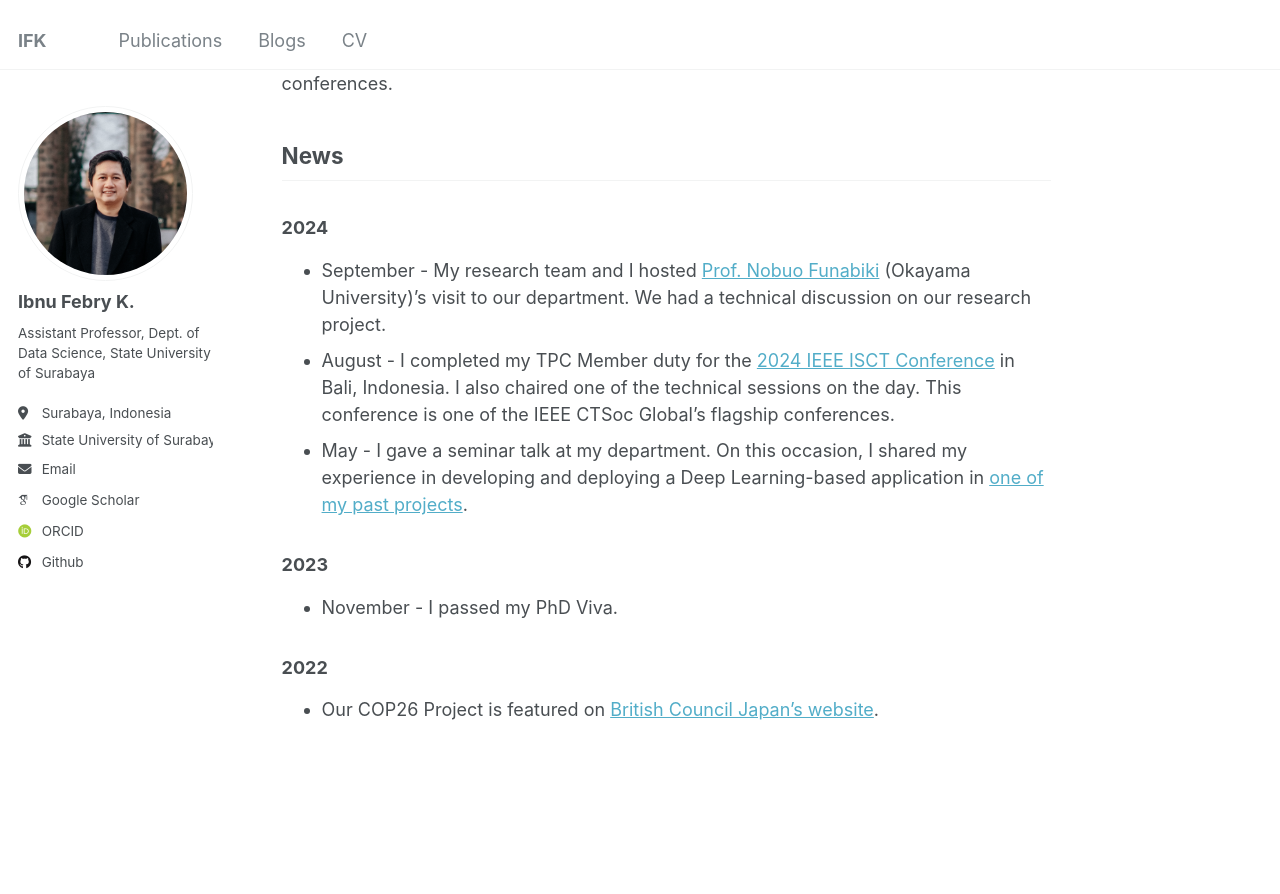
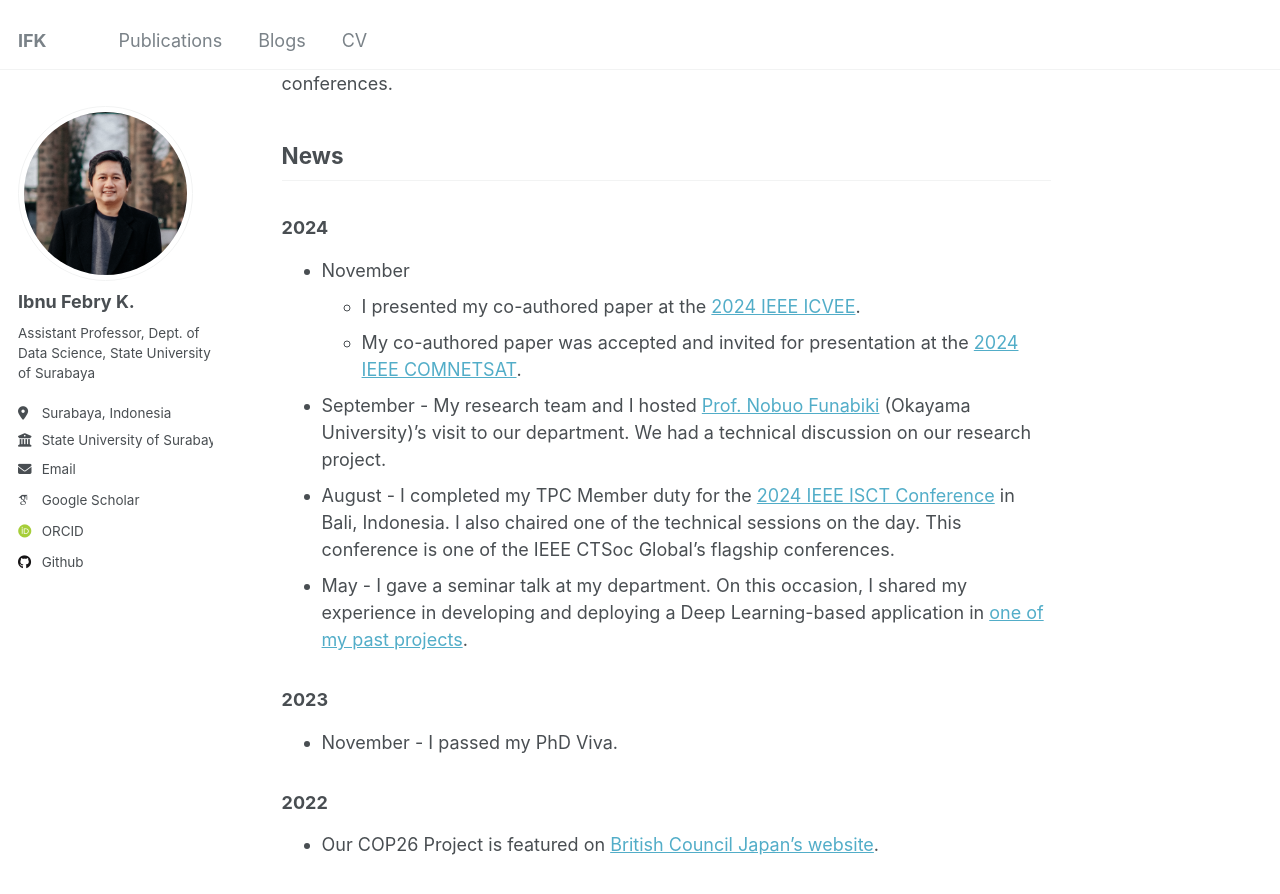
Before and after one commit to ifebry/ifebry.github.io, a Jekyll site: the page built from _pages/about.md, in a window 1280 px wide and 900 px high, scrolled down 413 px. Shown: the top 894 px of the window. Built offline with Jekyll 4.4.1, drawn with Linux system fonts in a browser that asks for light colours; some web fonts are replaced.

Commit message:
Added nov (1).

```diff
--- a/_pages/about.md
+++ b/_pages/about.md
@@ -14,6 +14,9 @@ My main research interests are network-enabled systems for underlying data-drive
 
 ## News
 ### 2024
+- November
+  - I presented my co-authored paper at the [2024 IEEE ICVEE](https://icvee.conference.unesa.ac.id).
+  - My co-authored paper was accepted and invited for presentation at the [2024 IEEE COMNETSAT](https://comnetsat.org).
 - September - My research team and I hosted [Prof. Nobuo Funabiki](https://www.cc.okayama-u.ac.jp/funabiki/English_HP/index.html) (Okayama University)'s visit to our department. We had a technical discussion on our research project.
 - August - I completed my TPC Member duty for the [2024 IEEE ISCT Conference](https://isct.ctsoc.id/) in Bali, Indonesia. I also chaired one of the technical sessions on the day. This conference is one of the IEEE CTSoc Global's flagship conferences.
 - May - I gave a seminar talk at my department. On this occasion, I shared my experience in developing and deploying a Deep Learning-based application in [one of my past projects](https://www.britishcouncil.jp/en/summary-cop26-trilateral-research-initiative-project-3).
```
